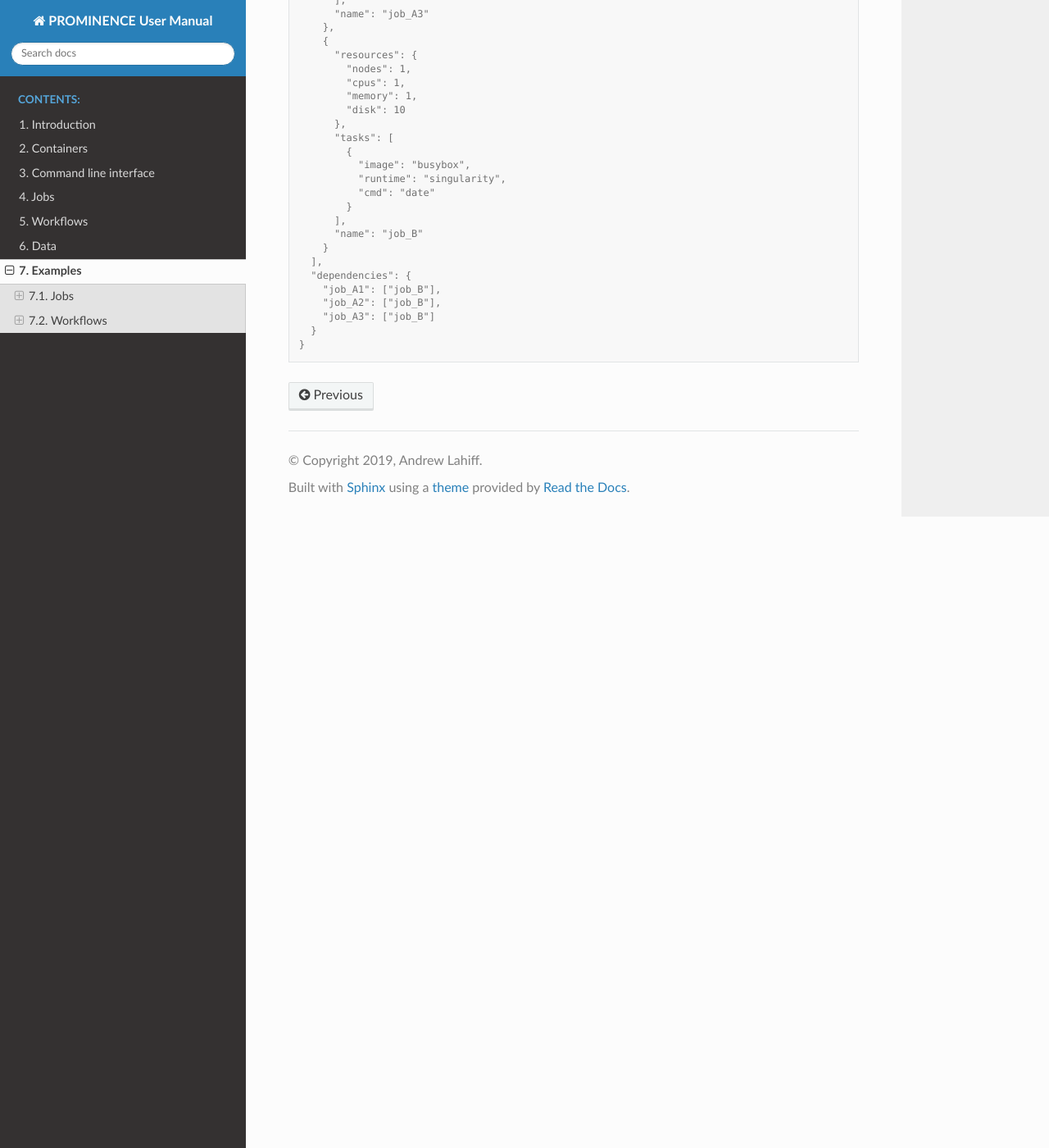
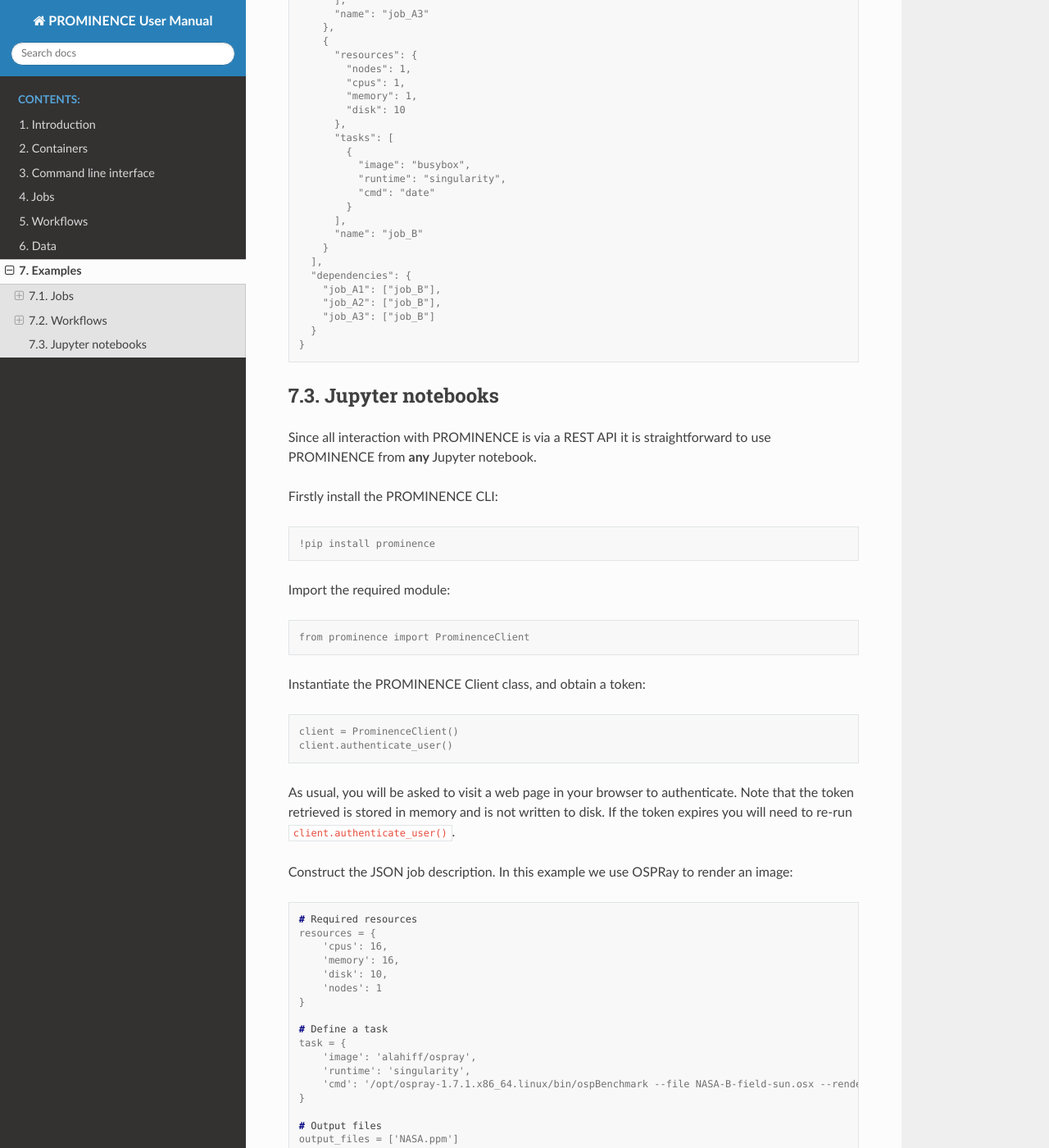
Before and after one commit to prominence-eosc/docs-eosc, a Sphinx documentation site: the page built from source/examples.rst, in a window 1280 px wide and 1400 px high, scrolled down 3959 px. Shown: the whole window at 82% size. Built offline with Sphinx 7.4.7 and the Read the Docs theme 2.0.0, drawn with Linux system fonts in a browser that asks for light colours; some of the changed text lies outside the part shown.

Commit message:
Adding Juypter notebook example

```diff
--- a/source/examples.rst
+++ b/source/examples.rst
@@ -217,3 +217,70 @@ A basic JSON description is shown below:
        "job_A3": ["job_B"]
      }
    }
+
+Jupyter notebooks
+-----------------
+
+Since all interaction with PROMINENCE is via a REST API it is straightforward to use PROMINENCE from **any** Jupyter notebook.
+
+Firstly install the PROMINENCE CLI:
+
+.. code-block:: console
+
+   !pip install prominence
+
+Import the required module:
+
+.. code-block:: console
+
+   from prominence import ProminenceClient
+
+Instantiate the PROMINENCE Client class, and obtain a token:
+
+.. code-block:: console
+
+   client = ProminenceClient()
+   client.authenticate_user()
+
+As usual, you will be asked to visit a web page in your browser to authenticate. Note that the token retrieved is stored in memory and is not written to disk. If the token expires you will need to re-run ``client.authenticate_user()``.
+
+Construct the JSON job description. In this example we use OSPRay to render an image:
+
+.. code-block:: console
+
+   # Required resources
+   resources = {
+       'cpus': 16,
+       'memory': 16,
+       'disk': 10,
+       'nodes': 1
+   }
+
+   # Define a task
+   task = {
+       'image': 'alahiff/ospray',
+       'runtime': 'singularity',
+       'cmd': '/opt/ospray-1.7.1.x86_64.linux/bin/ospBenchmark --file NASA-B-field-sun.osx --renderer scivis -hd --filmic -sg:spp=8 -i NASA'
+   }
+
+   # Output files
+   output_files = ['NASA.ppm']
+
+   # Input files (artifacts)
+   artifact = {'url':'http://www.sdvis.org/ospray/download/demos/NASA-B-field-sun/NASA-B-field-sun.osx'}
+
+   # Create a job
+   job = {
+       'name': 'NASAstreamlines',
+       'resources': resources,
+       'outputFiles': output_files,
+       'artifacts': [artifact],
+       'tasks': [task]
+   }
+
+Now submit the job:
+
+.. code-block:: console
+
+   id = client.create_job(job)
+   print('Job submitted with id', id)
```
